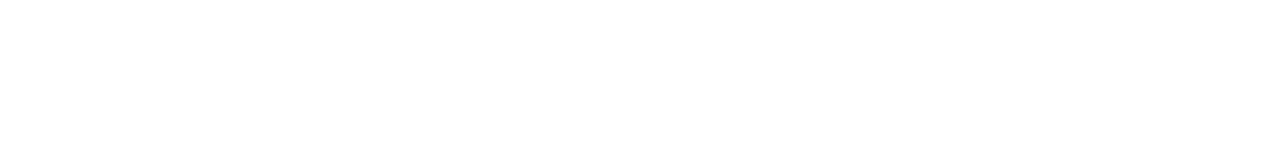
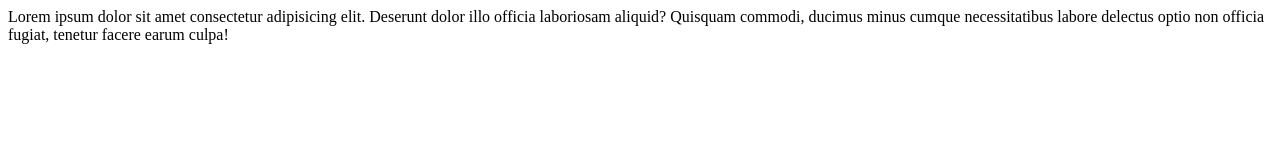
Before and after one commit to Nicecarmel/KSD11-TD1, a plain HTML site: page Index.html in a window 1280 px wide. Drawn offline with Linux system fonts and the light colour scheme.

Commit message:
Mise à jour des fichiers HTML et CSS

```diff
--- a/Index.html
+++ b/Index.html
@@ -7,7 +7,7 @@
     <title>Document</title>
 </head>
 <body>
-
+Lorem ipsum dolor sit amet consectetur adipisicing elit. Deserunt dolor illo officia laboriosam aliquid? Quisquam commodi, ducimus minus cumque necessitatibus labore delectus optio non officia fugiat, tenetur facere earum culpa!
 
 
 </body>
--- a/style.css
+++ b/style.css
@@ -1,5 +1,4 @@
-*{margin: 0;
-    padding: 0;
+*{
     box-sizing: border-box;
     text-decoration: none;
     transition: all ease 0,5;
```
